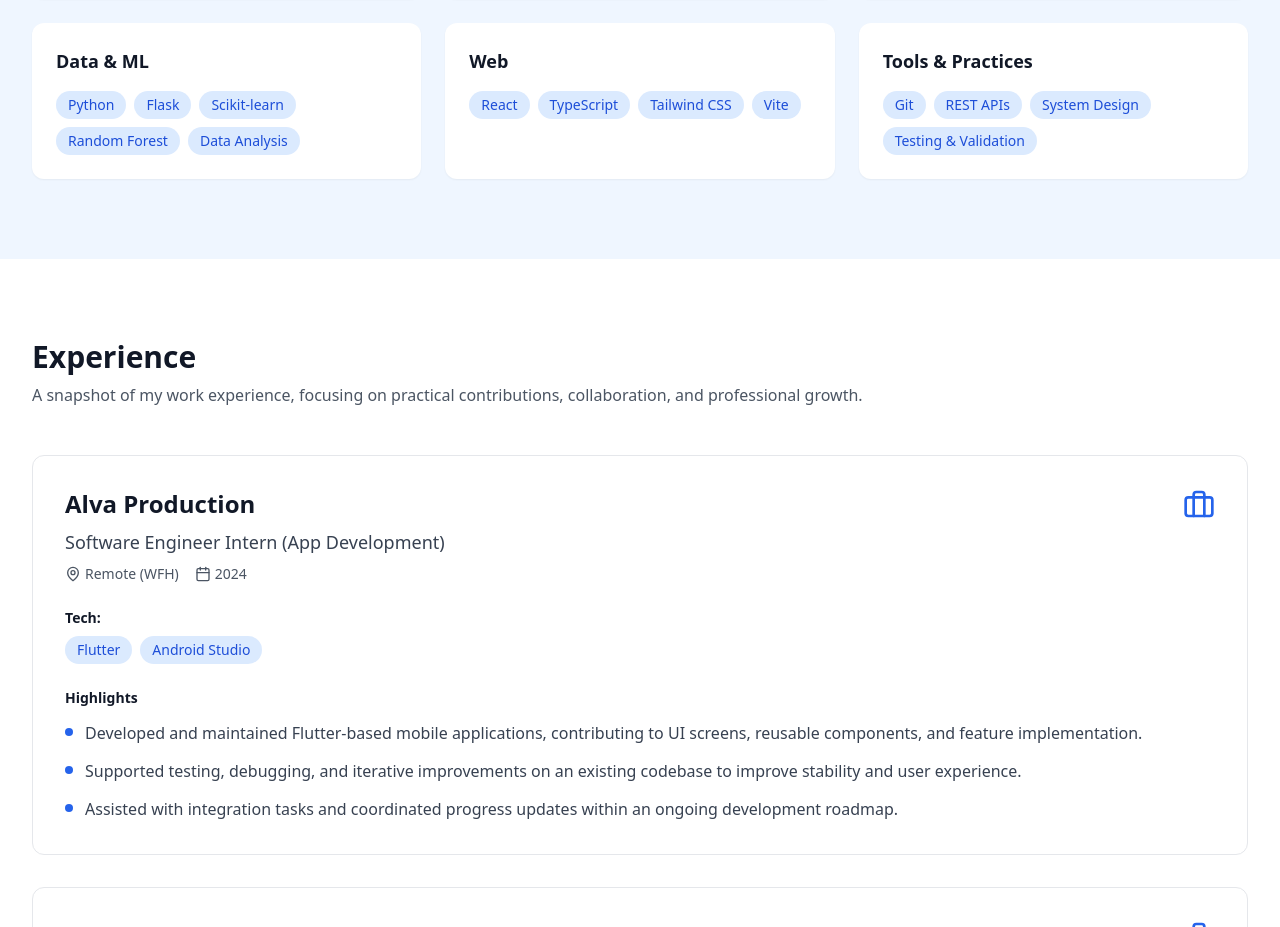
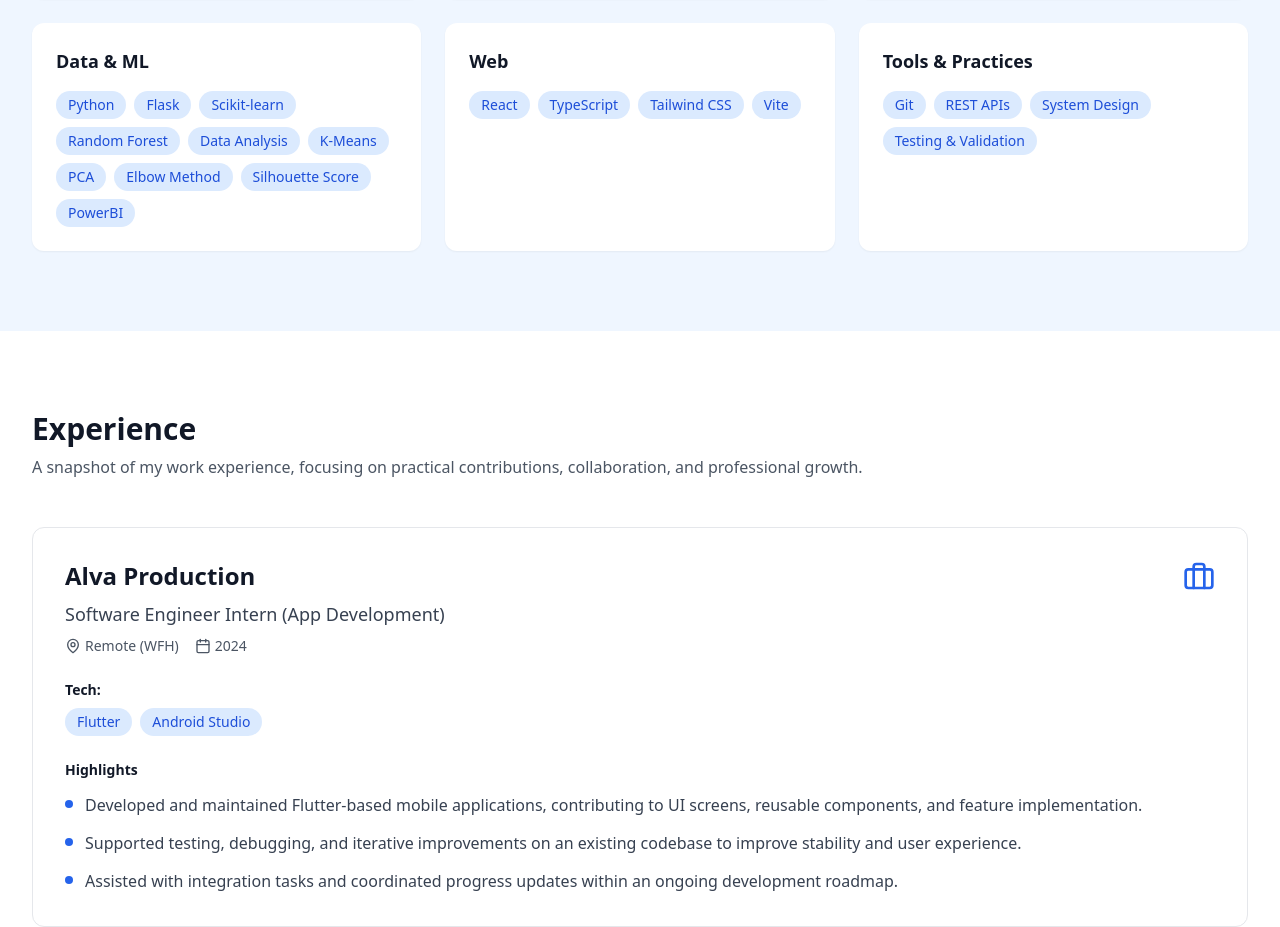
Before and after one commit to pukiqq/patricklie-portofolio, a React (Vite) app: page / in a window 1280 px wide. Shown: the part 1265-2192 px from the top of the page. Built offline with nearby package versions, Linux system fonts and the light colour scheme.

Commit message:
Skill chip update (Data & ML)

```diff
--- a/src/components/BigDataProjectHero.tsx
+++ b/src/components/BigDataProjectHero.tsx
@@ -37,7 +37,7 @@ export default function BigDataProjectHero() {
               <div>
                 <p className="font-medium text-gray-900 mb-2">Tech Stack</p>
                 <div className="flex flex-wrap gap-2">
-                  {['Python', 'Pandas', 'Scikit-learn', 'Matplotlib', 'PCA', 'K-Means'].map((tech) => (
+                  {['Python', 'PowerBI',  'Pandas', 'Scikit-learn', 'Matplotlib', 'PCA', 'K-Means'].map((tech) => (
                     <span key={tech} className="px-3 py-1 bg-blue-100 text-blue-700 rounded-full text-sm">
                       {tech}
                     </span>
--- a/src/components/Skills.tsx
+++ b/src/components/Skills.tsx
@@ -15,7 +15,7 @@ export default function Skills() {
     },
     {
       name: 'Data & ML',
-      skills: ['Python', 'Flask', 'Scikit-learn', 'Random Forest', 'Data Analysis'],
+      skills: ['Python', 'Flask', 'Scikit-learn', 'Random Forest', 'Data Analysis', 'K-Means', 'PCA', 'Elbow Method', 'Silhouette Score', 'PowerBI'],
     },
     {
       name: 'Web',
--- a/src/pages/ProjectsPage.tsx
+++ b/src/pages/ProjectsPage.tsx
@@ -41,7 +41,7 @@ export default function ProjectsPage() {
       subtitle: 'Patient Segmentation with K-Means Clustering (Big Data)',
       description: 'Unsupervised learning project to segment diabetes patient profiles using demographic and core symptom features, enabling clearer risk-profile grouping for early screening insights.',
       longDescription: 'Implemented a clustering workflow to group patient risk profiles using K-Means. Performed feature scaling, selected optimal K using Elbow (WCSS) and Silhouette Score, and produced interpretable deliverables including PCA visualization, cluster profiling table, and distribution charts for stakeholder-friendly insights.',
-      tags: ['Python', 'Pandas', 'Scikit-learn', 'K-Means', 'PCA', 'Elbow Method', 'Silhouette Score', 'Clustering'],
+      tags: ['Python', 'PowerBI', 'Pandas', 'Scikit-learn', 'K-Means', 'PCA', 'Elbow Method', 'Silhouette Score', 'Clustering'],
       status: 'Completed',
       role: 'Individual Contributor (Clustering & Deployment Visuals)',
       timeline: 'Big Data Analytics Assignment',
```
